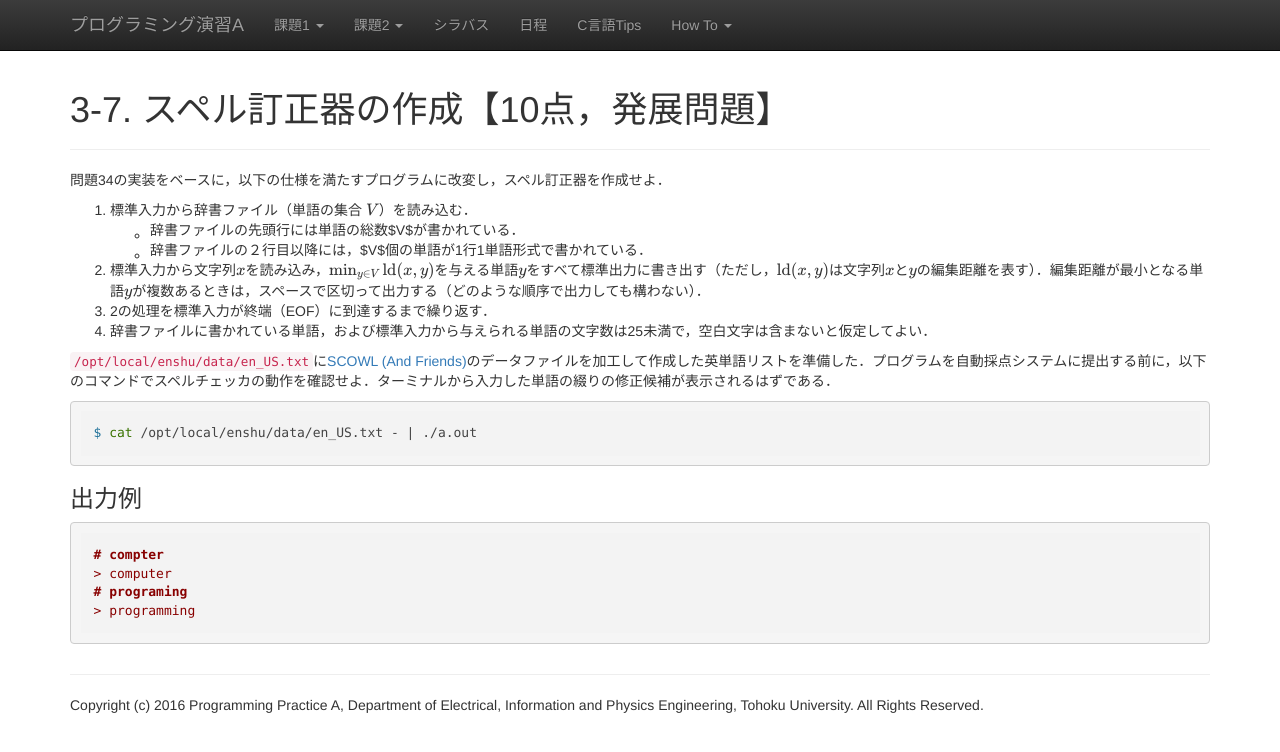
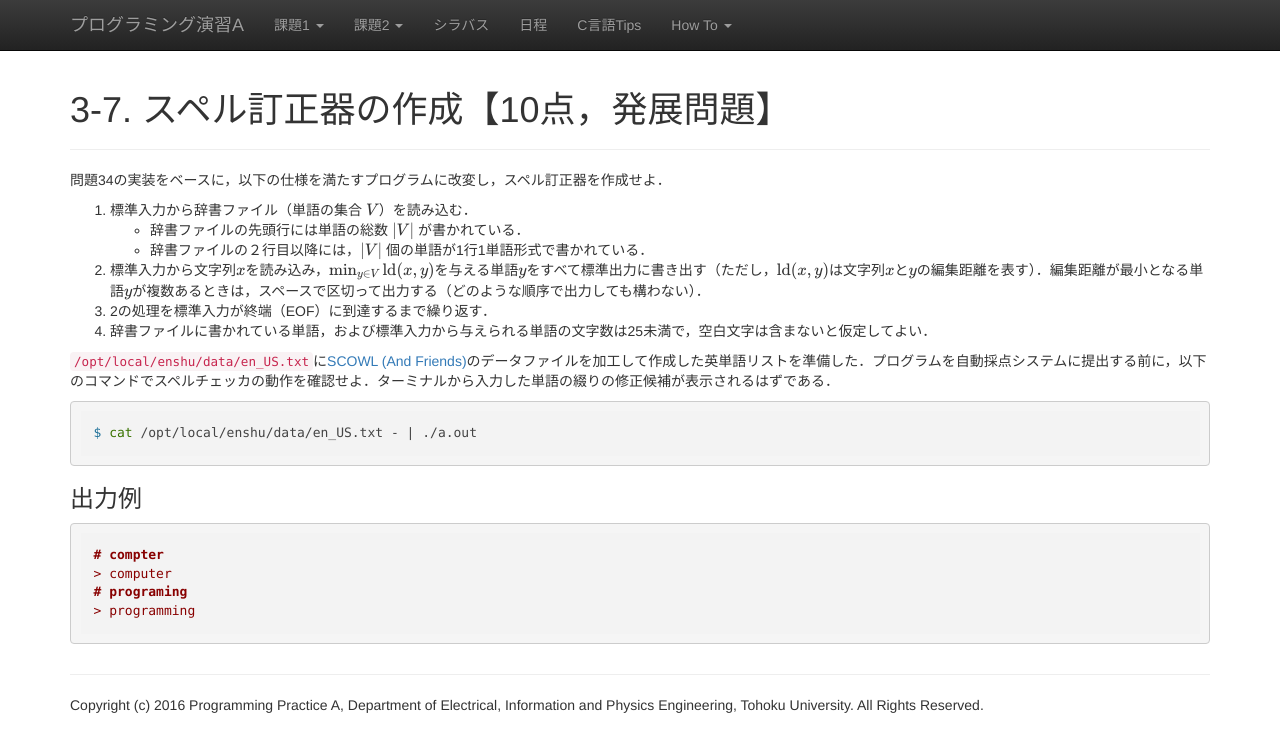
Before and after one commit to ecei-tohoku/ppa-public, a Jekyll site: the page built from kadai3tmp/p37.md, in a window 1280 px wide. Shown: the top 752 px of the page. Built offline with Jekyll 4.4.1, drawn with Linux system fonts in a browser that asks for light colours; nearby versions of some CDN libraries; formulas are drawn with MathJax 3.

Commit message:
p37: revised latex equation error.

```diff
--- a/kadai3tmp/p37.md
+++ b/kadai3tmp/p37.md
@@ -6,8 +6,8 @@
 問題34の実装をベースに，以下の仕様を満たすプログラムに改変し，スペル訂正器を作成せよ．
 
 1. 標準入力から辞書ファイル（単語の集合 $V$）を読み込む．
-    + 辞書ファイルの先頭行には単語の総数$|V|$が書かれている．
-    + 辞書ファイルの２行目以降には，$|V|$個の単語が1行1単語形式で書かれている．
+    + 辞書ファイルの先頭行には単語の総数 $\|V\|$ が書かれている．
+    + 辞書ファイルの２行目以降には，$\|V\|$ 個の単語が1行1単語形式で書かれている．
 2. 標準入力から文字列$x$を読み込み，$\min_{y \in V} {\rm ld}(x, y)$を与える単語$y$をすべて標準出力に書き出す（ただし，${\rm ld}(x,y)$は文字列$x$と$y$の編集距離を表す）．編集距離が最小となる単語$y$が複数あるときは，スペースで区切って出力する（どのような順序で出力しても構わない）．
 3. 2の処理を標準入力が終端（EOF）に到達するまで繰り返す．
 4. 辞書ファイルに書かれている単語，および標準入力から与えられる単語の文字数は25未満で，空白文字は含まないと仮定してよい．
```
